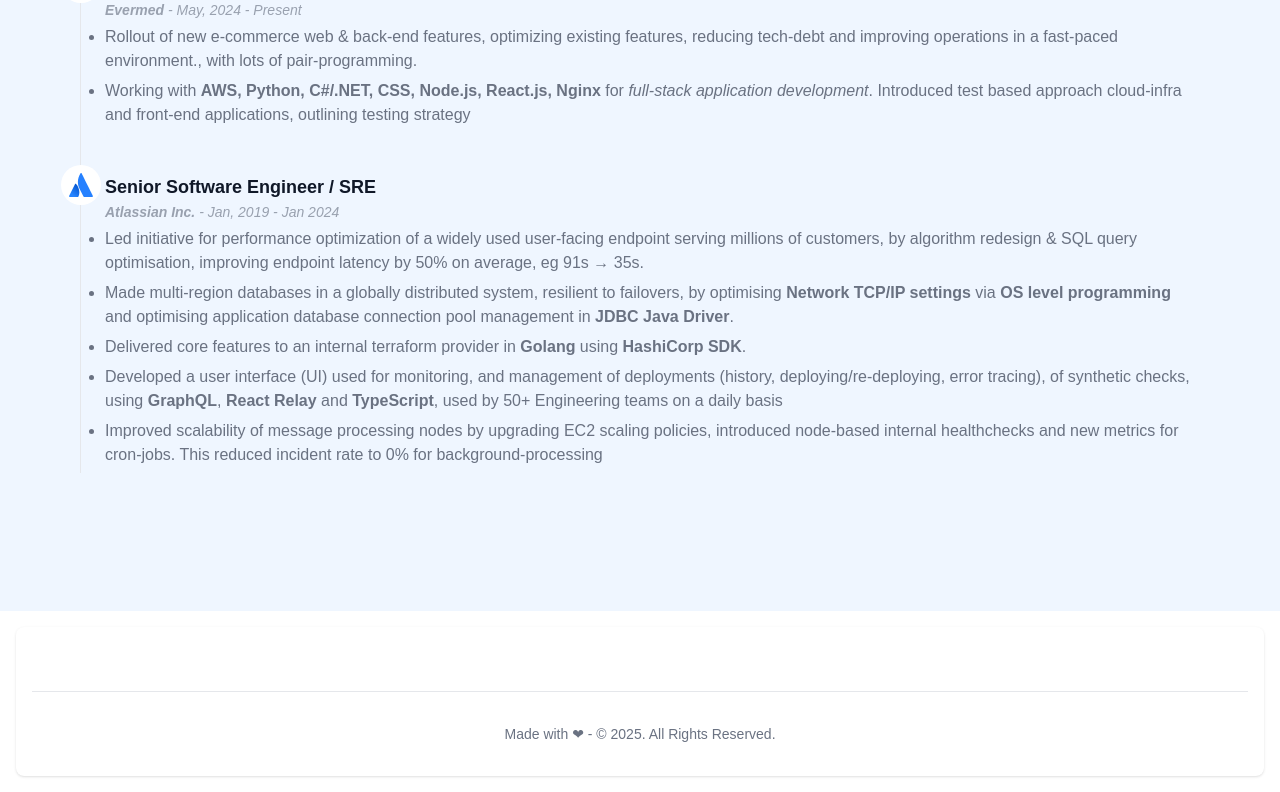
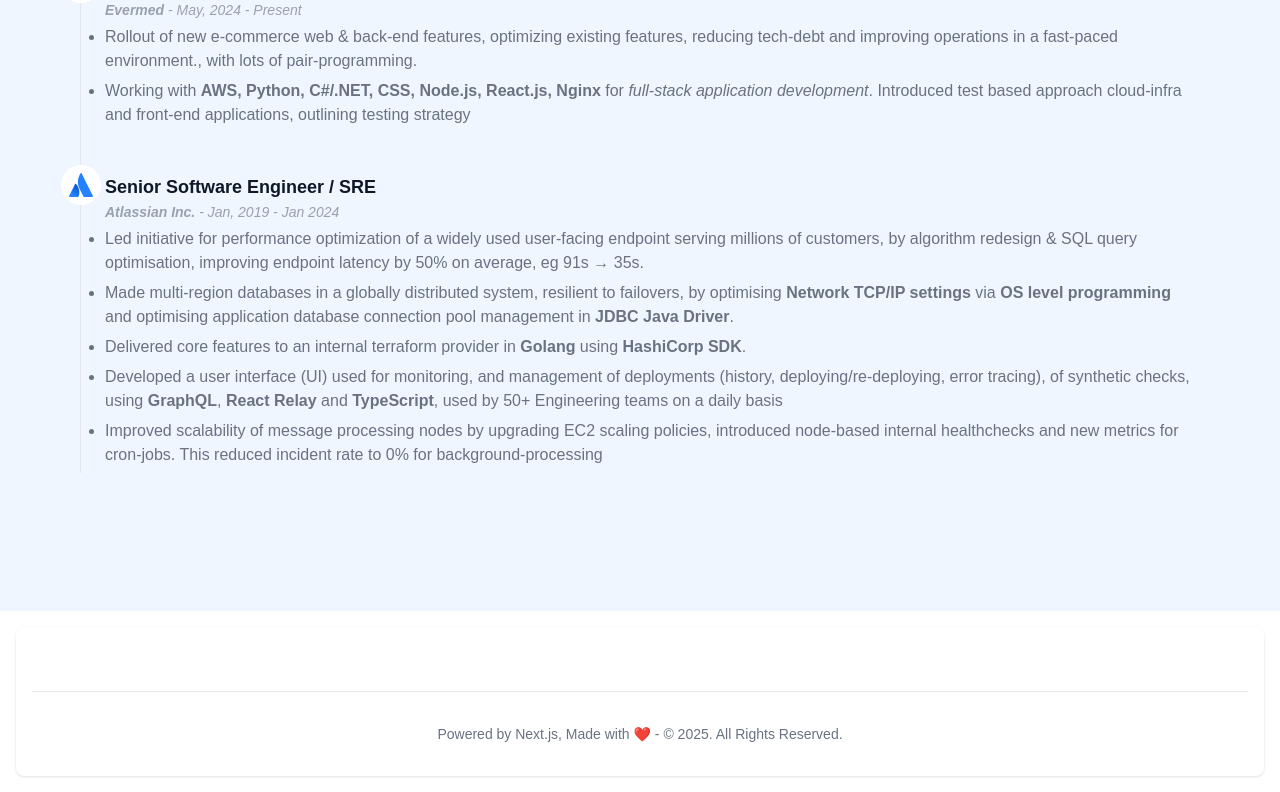
Before and after one commit to PaarthB/portfolio, a Next.js app: page / in a window 1280 px wide. Shown: the part 253-1045 px from the top of the page. Built offline with nearby package versions, Linux system fonts and the light colour scheme.

Commit message:
Update layout.tsx

```diff
--- a/src/app/layout.tsx
+++ b/src/app/layout.tsx
@@ -32,7 +32,7 @@ export default function RootLayout({
       <footer className="bg-white rounded-lg shadow-sm dark:bg-gray-900 m-4">
         <div className="w-full max-w-screen-xl mx-auto p-4 md:py-8">
             <hr className="my-6 border-gray-200 sm:mx-auto dark:border-gray-700 lg:my-8" />
-            <span className="block text-sm text-gray-500 sm:text-center dark:text-gray-400">Made with ❤ - © 2025. All Rights Reserved.</span>
+            <span className="block text-sm text-gray-500 sm:text-center dark:text-gray-400">Powered by Next.js, Made with ❤️ - © 2025. All Rights Reserved.</span>
         </div>
       </footer>
     </html>
```
